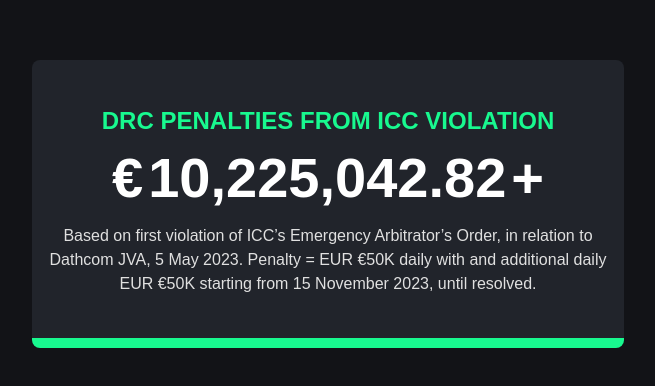
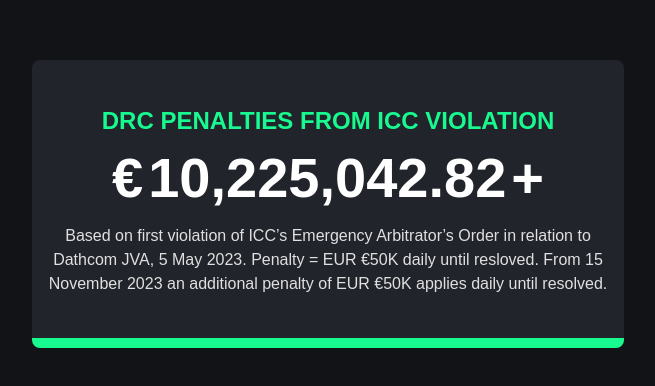
Before and after one commit to Spikerama/ICC_DRC_Penalties_2.0, a plain HTML site: page index.html in a window 1280 px wide. Shown: the part 228-614 px from the top of the page, without its empty margins (312-967 px from the left). Drawn offline with Linux system fonts and the light colour scheme.

Commit message:
Update index.html

```diff
--- a/index.html
+++ b/index.html
@@ -122,7 +122,7 @@
           <span>€</span><span id="count">0</span><span>+</span>
         </div>
       </div>
-      <span class="text">Based on first violation of ICC’s Emergency Arbitrator’s Order, in relation to Dathcom JVA, 5 May 2023. Penalty = EUR €50K daily with and additional daily EUR €50K starting from 15 November 2023, until resolved.
+      <span class="text">Based on first violation of ICC’s Emergency Arbitrator’s Order in relation to Dathcom JVA, 5 May 2023. Penalty = EUR €50K daily until resloved. From 15 November 2023 an additional penalty of EUR €50K applies daily until resolved.
       </span>
 
 
```
